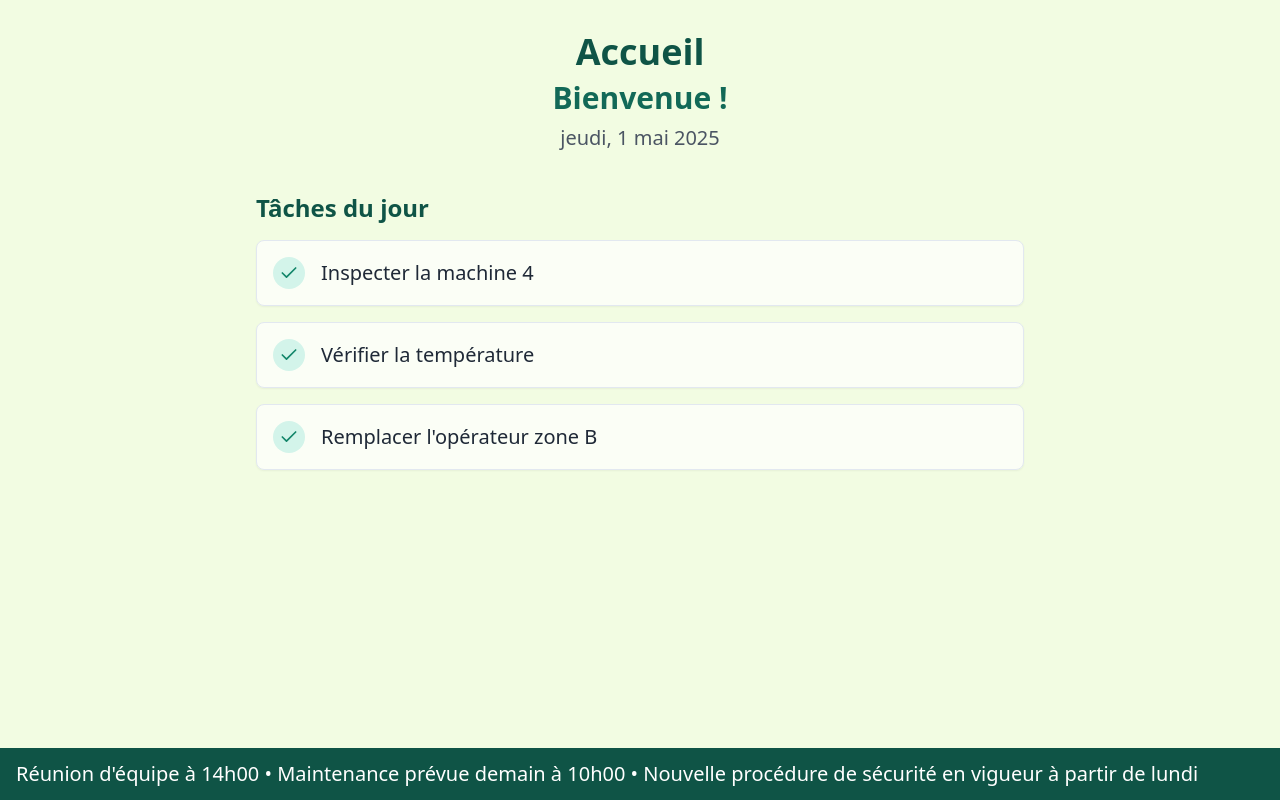
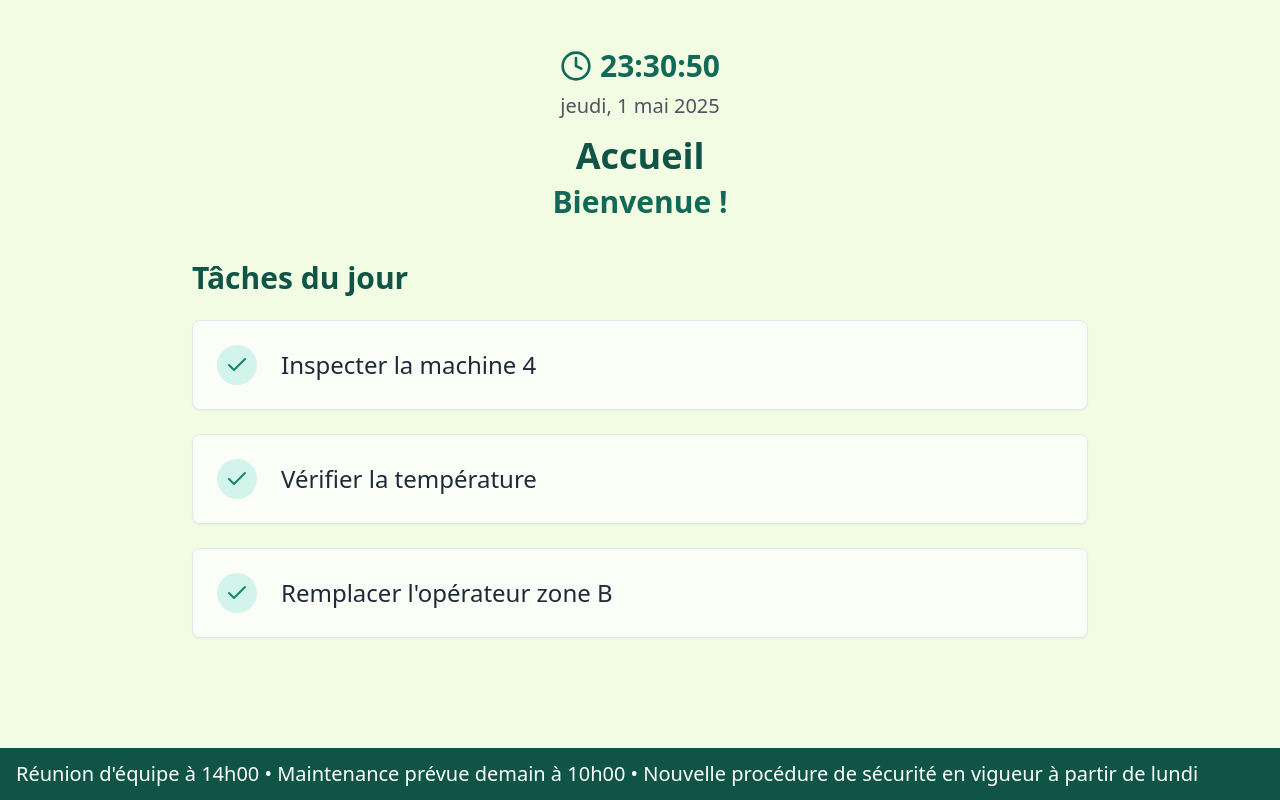
Before and after one commit to omar23563/smart-screen-whisper, a React (Vite) app: page / in a window 1280 px wide. Built offline with nearby package versions, Linux system fonts and the light colour scheme.

Commit message:
feat: Improve UI and add timer
- Increased the height of the task bar.
- Added a timer to the top of the page.
- Applied styling to adapt the web page.

```diff
--- a/src/components/Clock.tsx
+++ b/src/components/Clock.tsx
@@ -2,6 +2,7 @@
 import React, { useState, useEffect } from "react";
 import { format } from "date-fns";
 import { fr } from "date-fns/locale";
+import { Clock as ClockIcon } from "lucide-react";
 
 export const Clock: React.FC = () => {
   const [date, setDate] = useState(new Date());
@@ -18,12 +19,22 @@ export const Clock: React.FC = () => {
 
   // Format: vendredi, 2 mai 2025
   const formattedDate = format(date, "EEEE, d MMMM yyyy", { locale: fr });
+  // Format: 14:30:45
+  const formattedTime = format(date, "HH:mm:ss");
 
   return (
-    <div className="my-2 text-gray-600">
-      <time className="text-xl" dateTime={date.toISOString()}>
-        {formattedDate}
-      </time>
+    <div className="my-4 text-gray-600">
+      <div className="flex flex-col items-center gap-2">
+        <div className="flex items-center gap-2 text-3xl font-bold text-teal-700">
+          <ClockIcon className="h-8 w-8" />
+          <time className="font-digital" dateTime={date.toISOString()}>
+            {formattedTime}
+          </time>
+        </div>
+        <time className="text-xl" dateTime={date.toISOString()}>
+          {formattedDate}
+        </time>
+      </div>
     </div>
   );
 };
--- a/src/components/Header.tsx
+++ b/src/components/Header.tsx
@@ -8,11 +8,11 @@ interface HeaderProps {
 
 const Header: React.FC<HeaderProps> = ({ greeting = "Bienvenue !" }) => {
   return (
-    <div className="text-center mb-8">
+    <div className="text-center mb-10">
+      <Clock />
       <h1 className="text-4xl font-bold text-teal-800 mb-2">Accueil</h1>
       <div className="flex flex-col items-center">
         <div className="text-3xl font-semibold text-teal-700">{greeting}</div>
-        <Clock />
       </div>
     </div>
   );
--- a/src/components/TaskList.tsx
+++ b/src/components/TaskList.tsx
@@ -22,12 +22,12 @@ const TaskList: React.FC<TaskListProps> = ({
 }) => {
   if (isLoading) {
     return (
-      <div className="w-full max-w-3xl mx-auto">
-        <h2 className="text-2xl font-bold text-teal-800 mb-4">{title}</h2>
-        <div className="space-y-4">
+      <div className="w-full max-w-4xl mx-auto">
+        <h2 className="text-3xl font-bold text-teal-800 mb-6">{title}</h2>
+        <div className="space-y-6">
           {[1, 2, 3].map((i) => (
-            <Card key={i} className="p-4 animate-pulse bg-white/70">
-              <div className="h-6 bg-gray-200 rounded w-3/4"></div>
+            <Card key={i} className="p-6 animate-pulse bg-white/70">
+              <div className="h-8 bg-gray-200 rounded w-3/4"></div>
             </Card>
           ))}
         </div>
@@ -37,25 +37,25 @@ const TaskList: React.FC<TaskListProps> = ({
 
   if (tasks.length === 0) {
     return (
-      <div className="w-full max-w-3xl mx-auto">
-        <h2 className="text-2xl font-bold text-teal-800 mb-4">{title}</h2>
-        <Card className="p-6 text-center bg-white/70">
-          <p className="text-gray-500">Aucune tâche pour aujourd'hui.</p>
+      <div className="w-full max-w-4xl mx-auto">
+        <h2 className="text-3xl font-bold text-teal-800 mb-6">{title}</h2>
+        <Card className="p-8 text-center bg-white/70">
+          <p className="text-xl text-gray-500">Aucune tâche pour aujourd'hui.</p>
         </Card>
       </div>
     );
   }
 
   return (
-    <div className="w-full max-w-3xl mx-auto">
-      <h2 className="text-2xl font-bold text-teal-800 mb-4">{title}</h2>
-      <div className="space-y-4">
+    <div className="w-full max-w-4xl mx-auto">
+      <h2 className="text-3xl font-bold text-teal-800 mb-6">{title}</h2>
+      <div className="space-y-6">
         {tasks.map((task) => (
-          <Card key={task.id} className="p-4 flex items-center space-x-4 bg-white/70 shadow-sm">
-            <div className="flex-shrink-0 h-8 w-8 rounded-full bg-teal-100 flex items-center justify-center">
-              <Check className="h-5 w-5 text-teal-600" />
+          <Card key={task.id} className="p-6 flex items-center space-x-6 bg-white/70 shadow-sm">
+            <div className="flex-shrink-0 h-10 w-10 rounded-full bg-teal-100 flex items-center justify-center">
+              <Check className="h-6 w-6 text-teal-600" />
             </div>
-            <span className="text-xl text-gray-800">{task.description}</span>
+            <span className="text-2xl text-gray-800">{task.description}</span>
           </Card>
         ))}
       </div>
```
